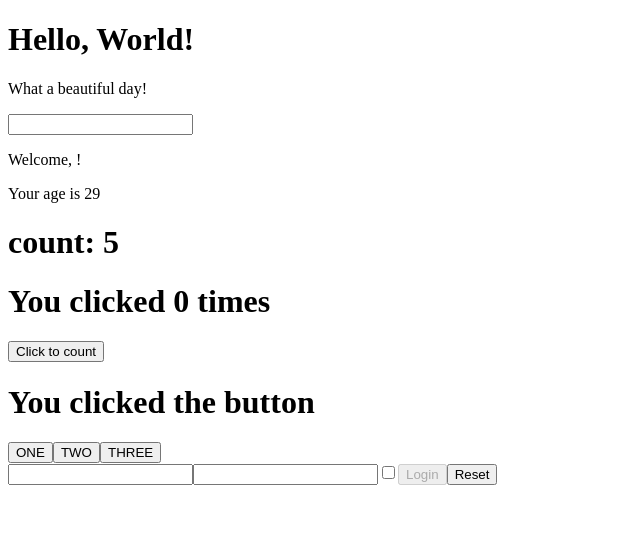
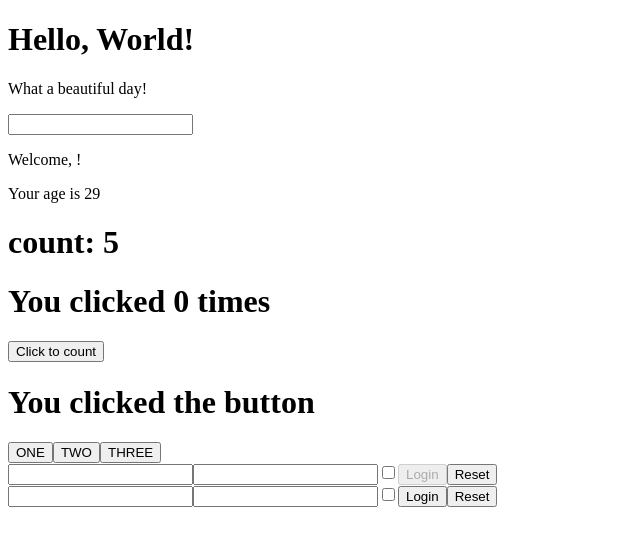
Before and after one commit to stefaniazocco/react-exercises, a React (Create React App) app: page / in a window 1280 px wide. Shown: the top 546 px of the page, without its empty margins (0-640 px from the left). Built offline with nearby package versions, Linux system fonts and the light colour scheme.

Commit message:
add uncontrolledlogin

```diff
--- a/src/App.js
+++ b/src/App.js
@@ -5,6 +5,7 @@
 import { Hello } from "./Hello"
 import { InteractiveWelcome } from "./InteractiveWelcome"
 import { Login } from "./Login"
+import { UncontrolledLogin } from "./UncontrolledLogin"
 
 export class App extends React.Component{
     render() {
@@ -15,6 +16,7 @@
                     <ClickCounter />
                     <ClickTracker />
                     <Login />
+                    <UncontrolledLogin />
                 </div>
     }
 }
--- /dev/null
+++ b/src/UncontrolledLogin.js
@@ -0,0 +1,31 @@
+import React from "react"
+
+
+export class UncontrolledLogin extends React.Component{
+    handleFormSubmit= (event) => {
+        event.preventDefault()
+
+        const username = event.target.elements.username.value
+        const password = event.target.elements.password.value
+        const remember = event.target.elements.remember.checked
+
+        console.log({
+            username,
+            password,
+            remember
+        })
+    }
+
+    render() {
+        return  <div>
+                    <form onSubmit={this.handleFormSubmit}>
+                        <input name="username" required/>
+                        <input name="password" type="password" required/>
+                        <input name="remember" type="checkbox" />
+                        <button type="submit" >Login</button>
+                        <button type="reset">Reset</button>
+                    </form>
+
+                </div>
+    }
+}
```
